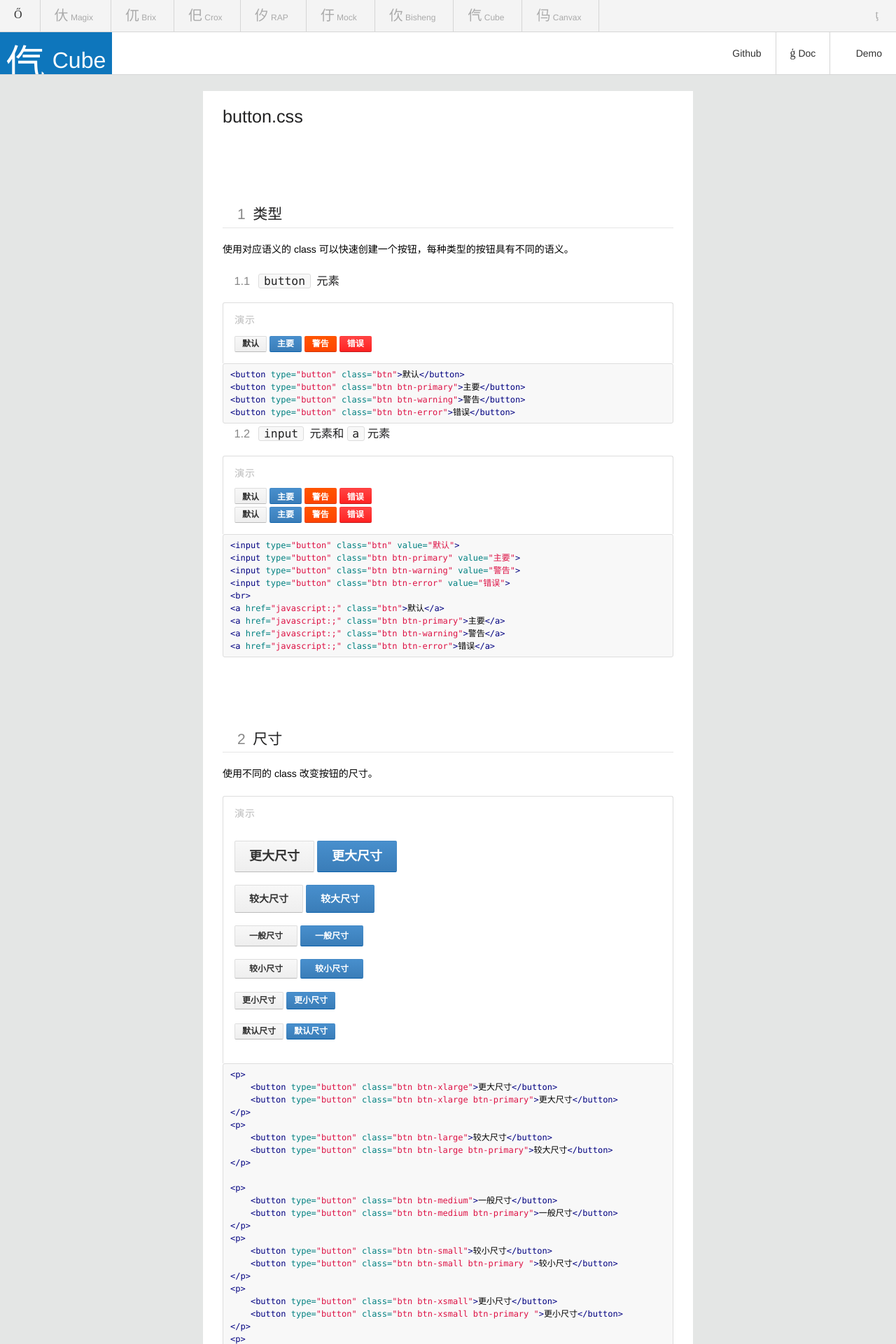
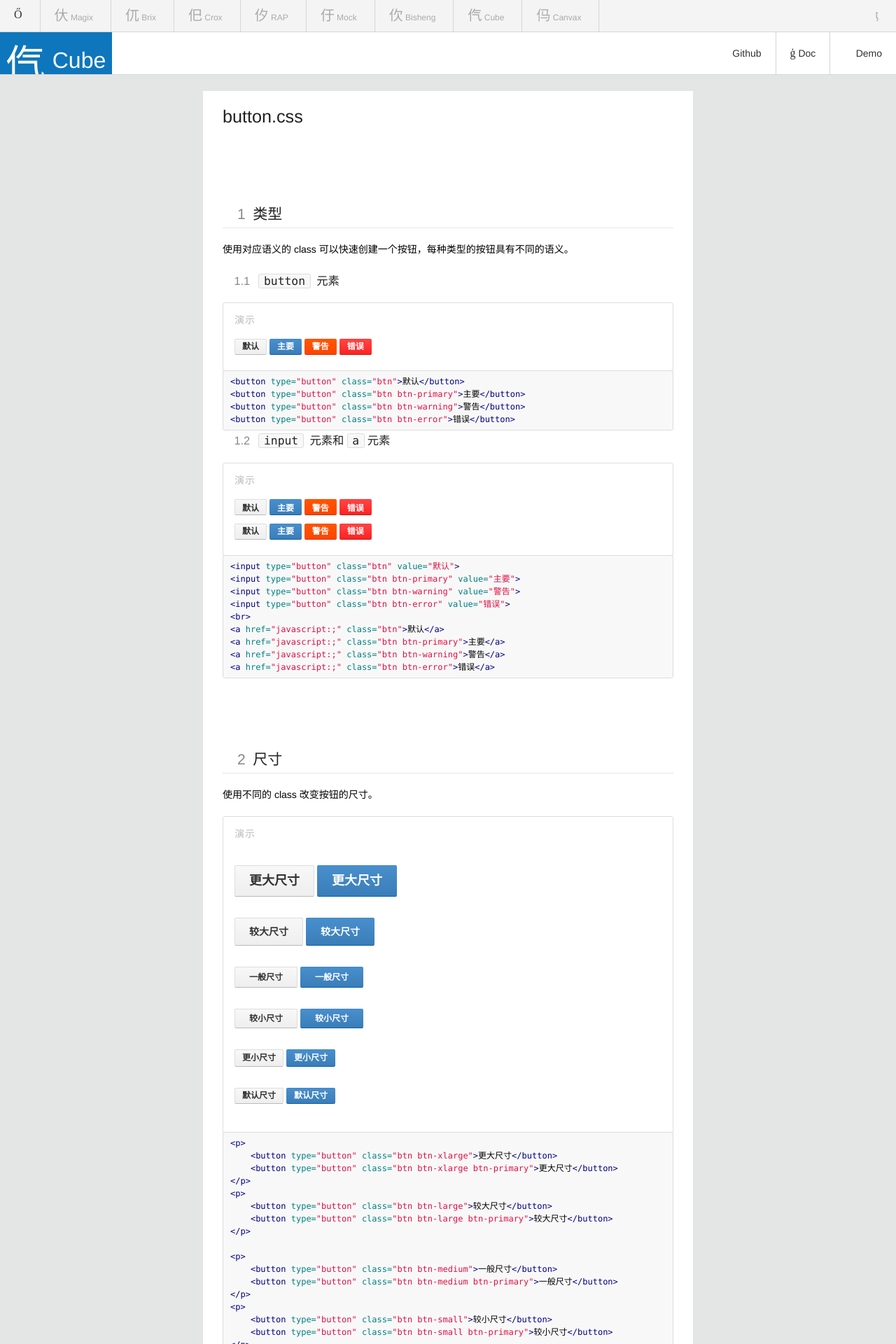
Before and after one commit to thx/cube, a Jekyll site: the page built from doc/_posts/2013-12-17-button.md, in a window 1280 px wide. Shown: the top 1920 px of the page at 70% size. Built offline with Jekyll 4.4.1, drawn with Linux system fonts in a browser that asks for light colours; some web fonts are replaced; Markdown is read by kramdown in place of the engine named in the settings; comment, search, counter and statistics services are not loaded; some of the changed text lies outside the part shown.

Commit message:
调整块按钮演示

````diff
--- a/assets/base.css
+++ b/assets/base.css
@@ -1141,7 +1141,7 @@
     margin-top: 16px;
     position: relative;
     border: 1px solid #ddd;
-    border-bottom: 0 none;
+    margin-bottom: -1px;
     border-radius: 3px 3px 0 0;
 }
 
@@ -1162,3 +1162,8 @@
 .type-demo a + a {
     margin: 0;
 }
+
+.type-demo .btn {
+    margin-top: 6px;
+    margin-bottom: 6px;
+}
--- a/doc/_posts/2013-12-17-button.md
+++ b/doc/_posts/2013-12-17-button.md
@@ -97,25 +97,29 @@
 </p>
 <p>
     <button type="button" class="btn btn-small">较小尺寸</button>
-    <button type="button" class="btn btn-small btn-primary ">较小尺寸</button>
+    <button type="button" class="btn btn-small btn-primary">较小尺寸</button>
 </p>
 <p>
     <button type="button" class="btn btn-xsmall">更小尺寸</button>
-    <button type="button" class="btn btn-xsmall btn-primary ">更小尺寸</button>
+    <button type="button" class="btn btn-xsmall btn-primary">更小尺寸</button>
 </p>
 <p>
     <button type="button" class="btn">默认尺寸</button>
-    <button type="button" class="btn btn-primary ">默认尺寸</button>
+    <button type="button" class="btn btn-primary">默认尺寸</button>
 </p>
 ```
 
 还可以添加```btn-block```创建一个100%宽度的按钮。
 <div class="type-demo">
-    <div class="well" style="width: 360px; margin: auto; background-color: #ddd;">
+    <div class="well" style="width: 360px; margin: auto; padding:10px 0; background-color: #eee;">
         <button type="button" class="btn btn-block btn-large">按钮变为块级元素</button>
-        <button type="button" class="btn btn-block btn-large">按钮变为块级元素</button>
+        <button type="button" class="btn btn-block btn-large btn-primary">按钮变为块级元素</button>
     </div>
 </div>
+```html
+<button type="button" class="btn btn-block btn-large">按钮变为块级元素</button>
+<button type="button" class="btn btn-block btn-large btn-primary">按钮变为块级元素</button>
+```
 
 ## 带 iconfont 的按钮
 
````
